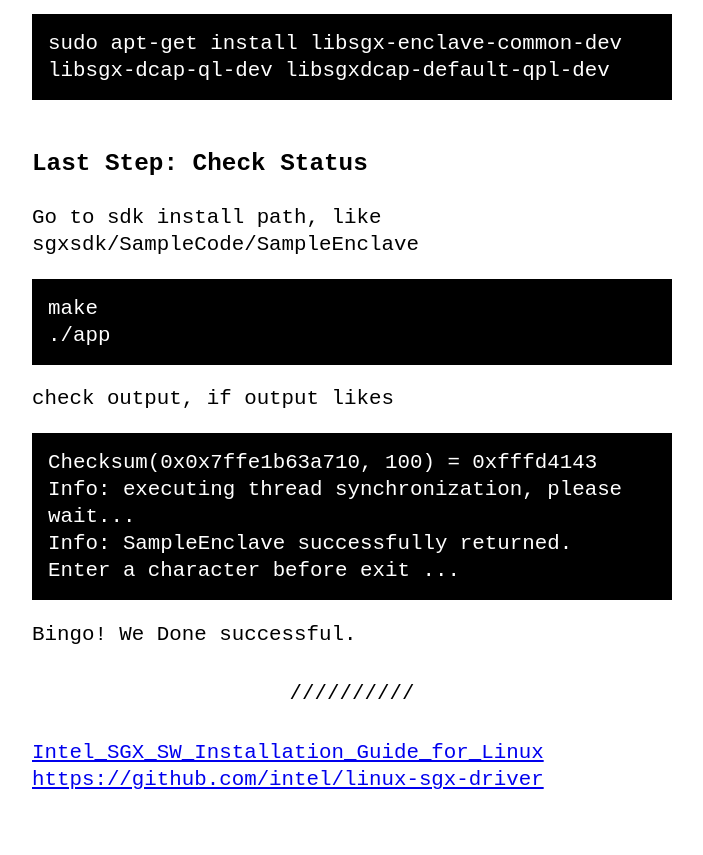
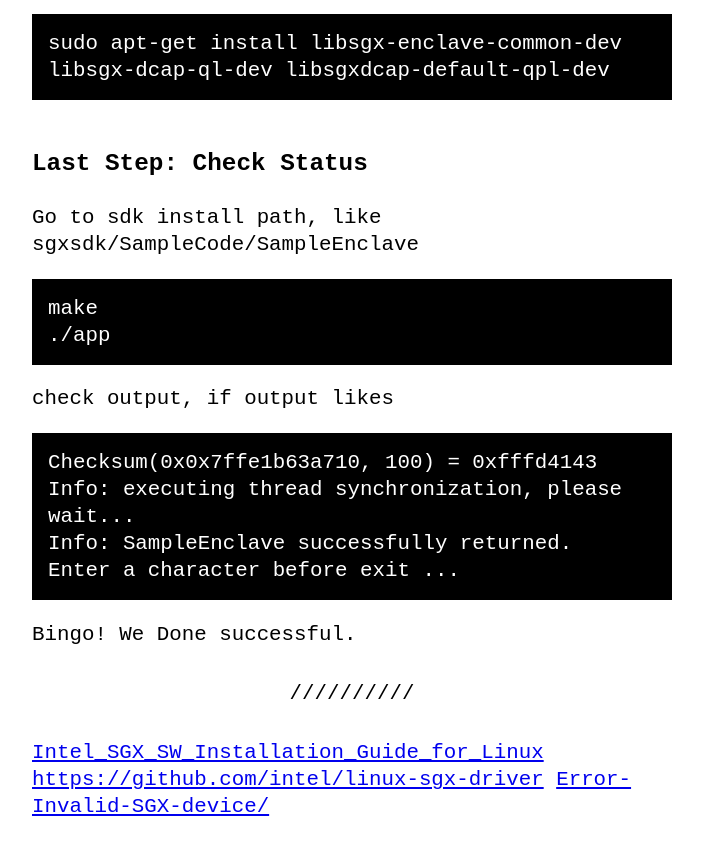
Before and after one commit to zTgx/zTgx.github.io, a Jekyll site: the page built from _posts/2022/2022-10-25-0179.md, in a window 1280 px wide and 900 px high, scrolled down 5432 px. Shown: the top 855 px of the window, without its empty margins (288-991 px from the left). Built offline with Jekyll 4.4.1, drawn with Linux system fonts in a browser that asks for light colours.

Commit message:
Update reference

```diff
--- a/_posts/2022/2022-10-25-0179.md
+++ b/_posts/2022/2022-10-25-0179.md
@@ -180,3 +180,4 @@ Bingo! We Done successful.
 
 [Intel_SGX_SW_Installation_Guide_for_Linux](https://download.01.org/intel-sgx/latest/dcap-latest/linux/docs/Intel_SGX_SW_Installation_Guide_for_Linux.pdf)
 [https://github.com/intel/linux-sgx-driver](https://github.com/intel/linux-sgx-driver)
+[Error-Invalid-SGX-device/](https://community.intel.com/t5/Intel-Software-Guard-Extensions/Error-Invalid-SGX-device/m-p/1205181)
```
